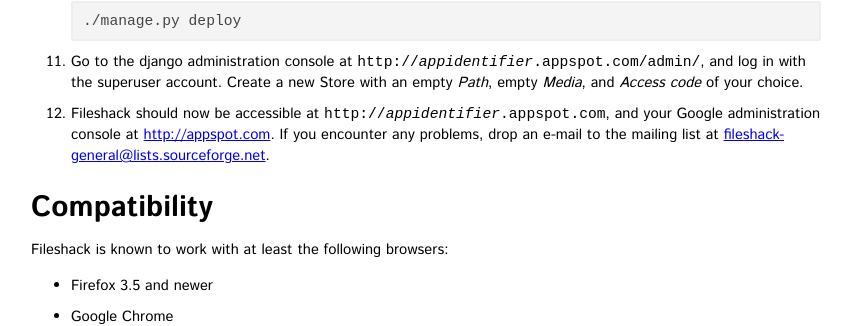
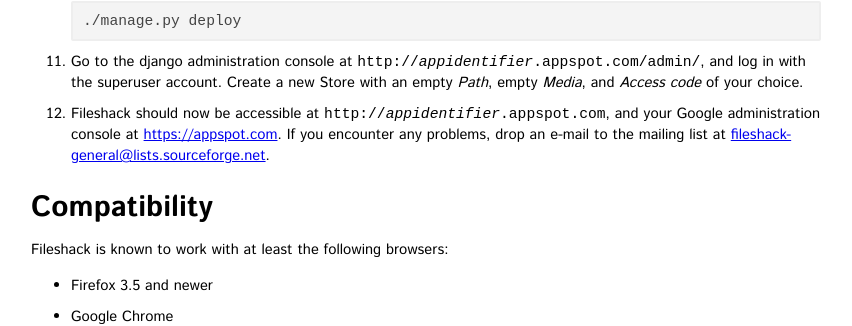
Before and after one commit to peterkuma/fileshackproject, a Jekyll site: the page built from doc/index.html, in a window 1280 px wide and 900 px high, scrolled down 4644 px. Shown: the part 136-462 px from the top of the window, without its empty margins (214-1066 px from the left). Built offline with Jekyll 4.4.1, drawn with Linux system fonts in a browser that asks for light colours; some of the changed lines change nothing that is shown.

Commit message:
Update links

```diff
--- a/_layouts/default.html
+++ b/_layouts/default.html
@@ -9,7 +9,7 @@
 		<script type="text/javascript" src="/js/mootools-more.js"></script>
 		<script type="text/javascript" src="/js/base.js"></script>
 		<script type="text/javascript">var _gaq = [['_setAccount', 'UA-30201310-3'], ['_trackPageview']];</script>
-		<script src="http://www.google-analytics.com/ga.js"></script>
+		<script src="https://www.google-analytics.com/ga.js"></script>
 	</head>
 	<body>
 		<header>
@@ -25,7 +25,7 @@
 {{content}}
 		</div>
 		<footer>
-			<a id="github" href="http://github.com/peterkuma/fileshackproject"><img src="/img/github.png" height="70" alt="github" /></a>
+			<a id="github" href="https://github.com/peterkuma/fileshackproject"><img src="/img/github.png" height="70" alt="github" /></a>
 			<form id="subscribe" action="https://sourceforge.net/projects/fileshack/lists/fileshack-general">
 				<div>Join the mailing list</div>
 				<input type="email" name="email" placeholder="me@example.org" spellcheck="false" required="required" />
--- a/css/base.css
+++ b/css/base.css
@@ -1,5 +1,5 @@
-@import url(http://fonts.googleapis.com/css?family=Istok+Web:400,700);
-@import url(http://fonts.googleapis.com/css?family=Asap:400,700);
+@import url(https://fonts.googleapis.com/css?family=Istok+Web:400,700);
+@import url(https://fonts.googleapis.com/css?family=Asap:400,700);
 
 #preload-1 { width: 0; height: 0; background: url(../img/button-blue.png); }
 
--- a/doc/index.html
+++ b/doc/index.html
@@ -6,27 +6,28 @@
 <h2 id="installation">Installation</h2>
 
 <p>
-Fileshack can be hosted on your own server or on <a href="https://developers.google.com/appengine/">Google AppEngine</a>.
-While the latter is better if you prefer hosting for free (up to <a href="https://developers.google.com/appengine/docs/quotas">a certain
+Fileshack can be hosted on your own server or on <a href="https://cloud.google.com/appengine/">Google AppEngine</a>.
+While the latter is better if you prefer hosting for free (up to <a href="https://cloud.google.com/appengine/quotas">a certain
 amount of traffic</a>), the former means you do not have to disclose your files to a third
 party.
 </p>
 
 <h3>Native Installation</h3>
-<p>Fileshack is based on the web development framework <a href="http://www.djangoproject.com">Django</a>.
+<p>Fileshack is based on the web development framework <a href="https://www.djangoproject.com">Django</a>.
 In order to deploy fileshack on your server, you first need to have a working web server such as
-<a href="http://www.apache.org/">Apache</a> or <a href="http://www.nginx.org/">nginx</a>.
+<a href="https://www.apache.org/">Apache</a> or <a href="https://nginx.org/">nginx</a>.
 There are countless ways of deploying Django.
-One of the most popular and simple combinations is Apache and <a href="http://code.google.com/p/modwsgi/">mod_wsgi</a>,
+One of the most popular and simple combinations is Apache and <a href="https://code.google.com/p/modwsgi/">mod_wsgi</a>,
 which will be covered here. Other convenient combinations are Apache or nginx with
-<a href="https://docs.djangoproject.com/en/dev/howto/deployment/fastcgi/">FastCGI</a> or <a href="http://gunicorn.org/">gunicorn</a>, possibly with Django run on startup by <a href="http://supervisord.org/">supervisord</a>.
+<a href="https://docs.djangoproject.com/en/dev/howto/deployment/fastcgi/">FastCGI</a>
+or <a href="https://gunicorn.org/">gunicorn</a>, possibly with Django run on startup by <a href="http://supervisord.org/">supervisord</a>.
 It should also be possible to run fileshack on Windows with IIS. You will sure
 be able to find instructions for installing Django projects in these other combinations on the web.</p>
 
 <h4>Apache and mod_wsgi</h4>
 <p>If you run a Linux or a BSD distribution, both Apache and mod_wsgi are likely
 available via the distribution's packaging system.
-We will put Django and fileshack inside a <a href="http://www.virtualenv.org/">virtualenv</a>.
+We will put Django and fileshack inside a <a href="https://virtualenv.pypa.io/en/latest/">virtualenv</a>.
 Assuming Apache, mod_wsgi and virtualenv are installed, follow these steps:</p>
 
 <div class="note">Substitute your preferred installation directory for
@@ -216,7 +217,7 @@
 properly — mail server settings EMAIL_*, FILESHACK_EMAIL_FROM and SECRET_KEY
 in <var>fileshackproject/settings_local.py</var>.
 Mail server settings are described in detail in the
-<a href="https://docs.djangoproject.com/en/1.4/ref/settings/#std:setting-EMAIL_HOST">django documentation</a>.
+<a href="https://docs.djangoproject.com/en/3.1/ref/settings/">django documentation</a>.
 </p>
 
 <div class="note">
@@ -283,8 +284,8 @@
 			hg clone https://bitbucket.org/twanschik/django-autoload<br />
 			hg clone https://bitbucket.org/wkornewald/django-dbindexer<br />
 		</div>
-		<div class="note">If you do not want to use <a href="http://mercurial.selenic.com/">mercurial</a> (hg),
-		you can download them from <a href="http://www.allbuttonspressed.com/projects/djangoappengine">allbuttonspressed.com</a>.</div>
+		<div class="note">If you do not want to use <a href="https://www.mercurial-scm.org/">mercurial</a> (hg),
+		you can download them from <a href="https://www.allbuttonspressed.com/projects/djangoappengine">allbuttonspressed.com</a>.</div>
 	</li>
 	<li>
 		Clone the appengine branch of fileshack into the working directory:
@@ -338,7 +339,7 @@
 	</li>
 	<li>
 		Fileshack should now be accessible at <var>http://<em>appidentifier</em>.appspot.com</var>,
-		and your Google administration console at <a href="http://appspot.com">http://appspot.com</a>.
+		and your Google administration console at <a href="https://appspot.com">https://appspot.com</a>.
 		If you encounter any problems, drop an e-mail to the mailing list at
 		<a href="mailto:fileshack-general@lists.sourceforge.net">fileshack-general@lists.sourceforge.net</a>.
 	</li>
```
